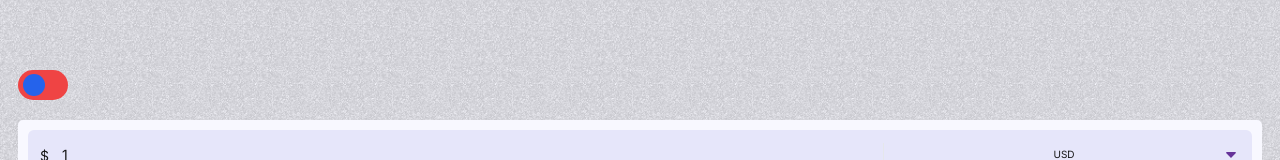
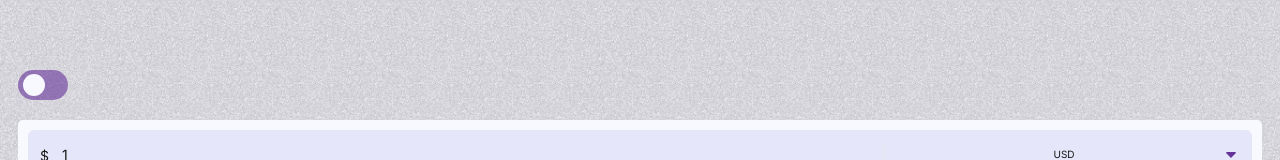
Before and after one commit to code-front-braga/currency_swift, a Next.js app: page / in a window 1280 px wide. Shown: the part 201-361 px from the top of the page. Built offline with nearby package versions, Linux system fonts and the light colour scheme; a web font is replaced by a local one.

Commit message:
chore: apply colors and darkMode in theme-toggle component

```diff
--- a/src/app/components/theme-toggle.tsx
+++ b/src/app/components/theme-toggle.tsx
@@ -1,12 +1,29 @@
 'use client';
 
+import clsx from 'clsx';
 import { motion } from 'motion/react';
+import useTheme from '../hooks/useTheme';
 
-export default function ThemeToggle() {
+interface ThemeToggleProps {
+	handleClick: VoidFunction;
+}
+
+export default function ThemeToggle({ handleClick }: ThemeToggleProps) {
+	const { darkMode } = useTheme();
+
 	return (
-		<button className="relative flex h-[3rem] w-[5rem] cursor-pointer items-center self-start rounded-full bg-red-500 p-[.5rem]">
+		<button
+			className={clsx('relative flex h-[3rem] w-[5rem] cursor-pointer items-center self-start rounded-full p-[.5rem]', {
+				'justify-start bg-rebeccaPurple bg-opacity-60': !darkMode,
+				'justify-end bg-orangedRed bg-opacity-50': darkMode,
+			})}
+			onClick={handleClick}
+		>
 			<motion.div
-				className="h-[2.2rem] w-[2.2rem] rounded-full bg-blue-600"
+				className={clsx('h-[2.2rem] w-[2.2rem] rounded-full transition-colors duration-700', {
+					'bg-ghostWhite': !darkMode,
+					'bg-matteBlack': darkMode,
+				})}
 				layout
 				transition={{ type: 'spring', visualDuration: 0.6, bounce: 0.5 }}
 			/>
```
